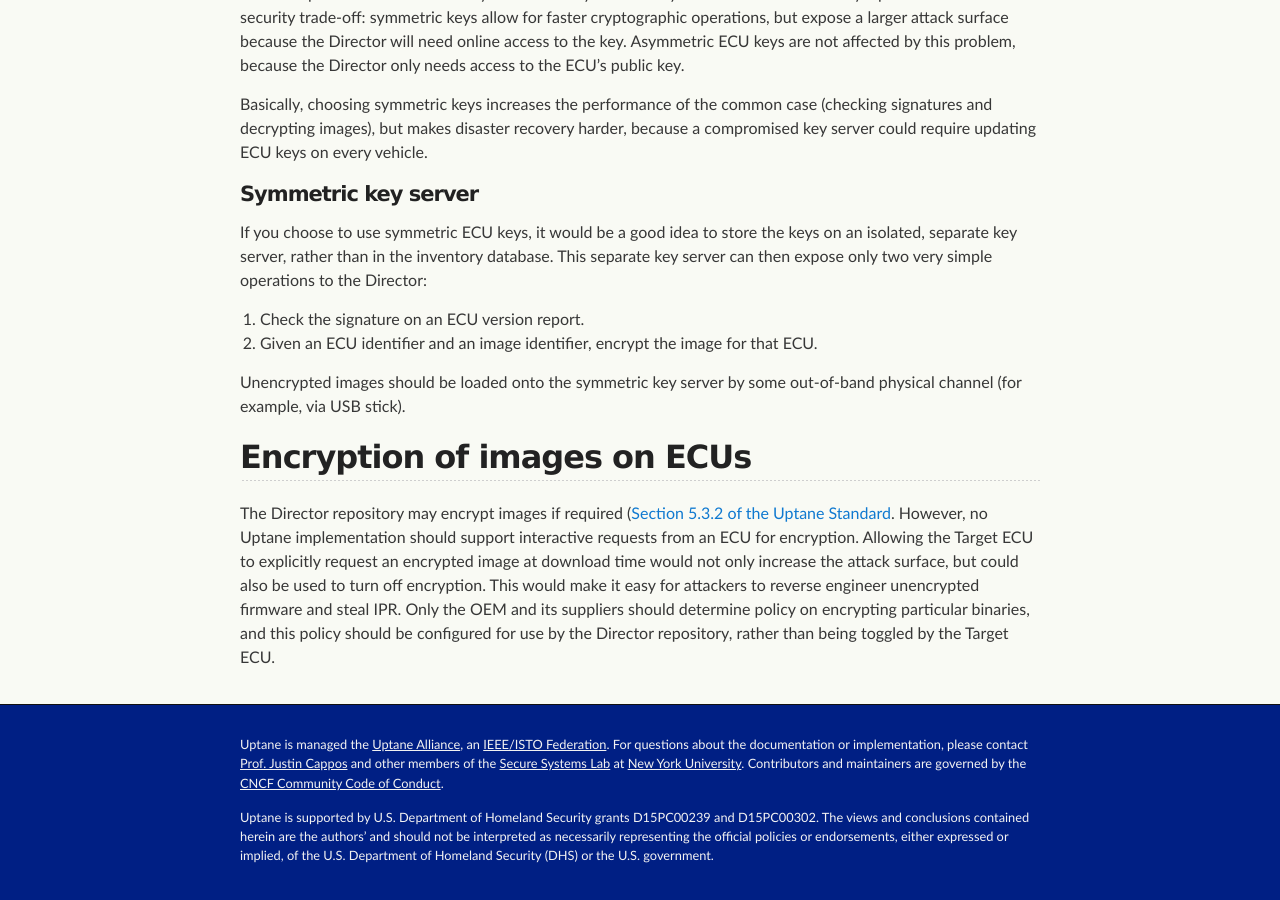
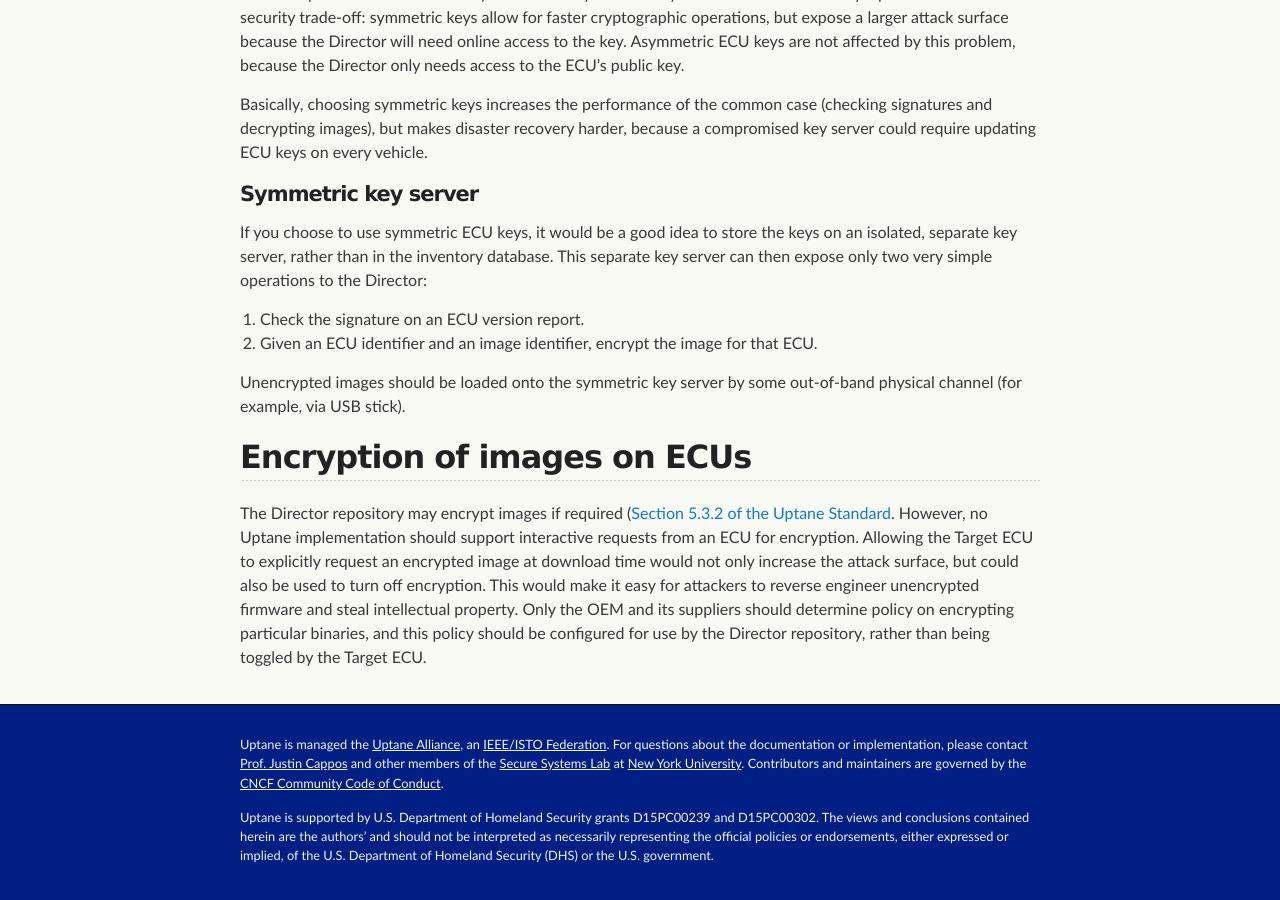
Before and after one commit to uptane/deployment-considerations, a Jekyll site: the page built from ecus.md, in a window 1280 px wide and 900 px high, scrolled down 1802 px. Built offline with Jekyll 4.4.1, drawn with Linux system fonts in a browser that asks for light colours; our own code applies the rules of GitHub Pages for plain Markdown files.

Commit message:
defining a term and fixing breaks

```diff
--- a/ecus.md
+++ b/ecus.md
@@ -48,8 +48,4 @@ Unencrypted images should be loaded onto the symmetric key server by some out-of
 
 ## Encryption of images on ECUs
 
-The Director repository may encrypt images if required ([Section 5.3.2 of the Uptane Standard](https://github.com/uptane/uptane-standard/blob/master/uptane-standard.md#director-repository-director_repository). However, no Uptane implementation should support interactive requests from an ECU for encryption.  Allowing the
-Target ECU to explicitly request an encrypted image at download
-time would not only increase the attack surface, but could also be used to turn off encryption. This would make it easy for attackers to reverse engineer unencrypted firmware and steal IPR. Only the OEM and its suppliers should determine policy on
-encrypting particular binaries, and this policy should be configured for use by the
-Director repository, rather than being toggled by the Target ECU.
+The Director repository may encrypt images if required ([Section 5.3.2 of the Uptane Standard](https://github.com/uptane/uptane-standard/blob/master/uptane-standard.md#director-repository-director_repository). However, no Uptane implementation should support interactive requests from an ECU for encryption.  Allowing the Target ECU to explicitly request an encrypted image at download time would not only increase the attack surface, but could also be used to turn off encryption. This would make it easy for attackers to reverse engineer unencrypted firmware and steal intellectual property. Only the OEM and its suppliers should determine policy on encrypting particular binaries, and this policy should be configured for use by the Director repository, rather than being toggled by the Target ECU.
```
